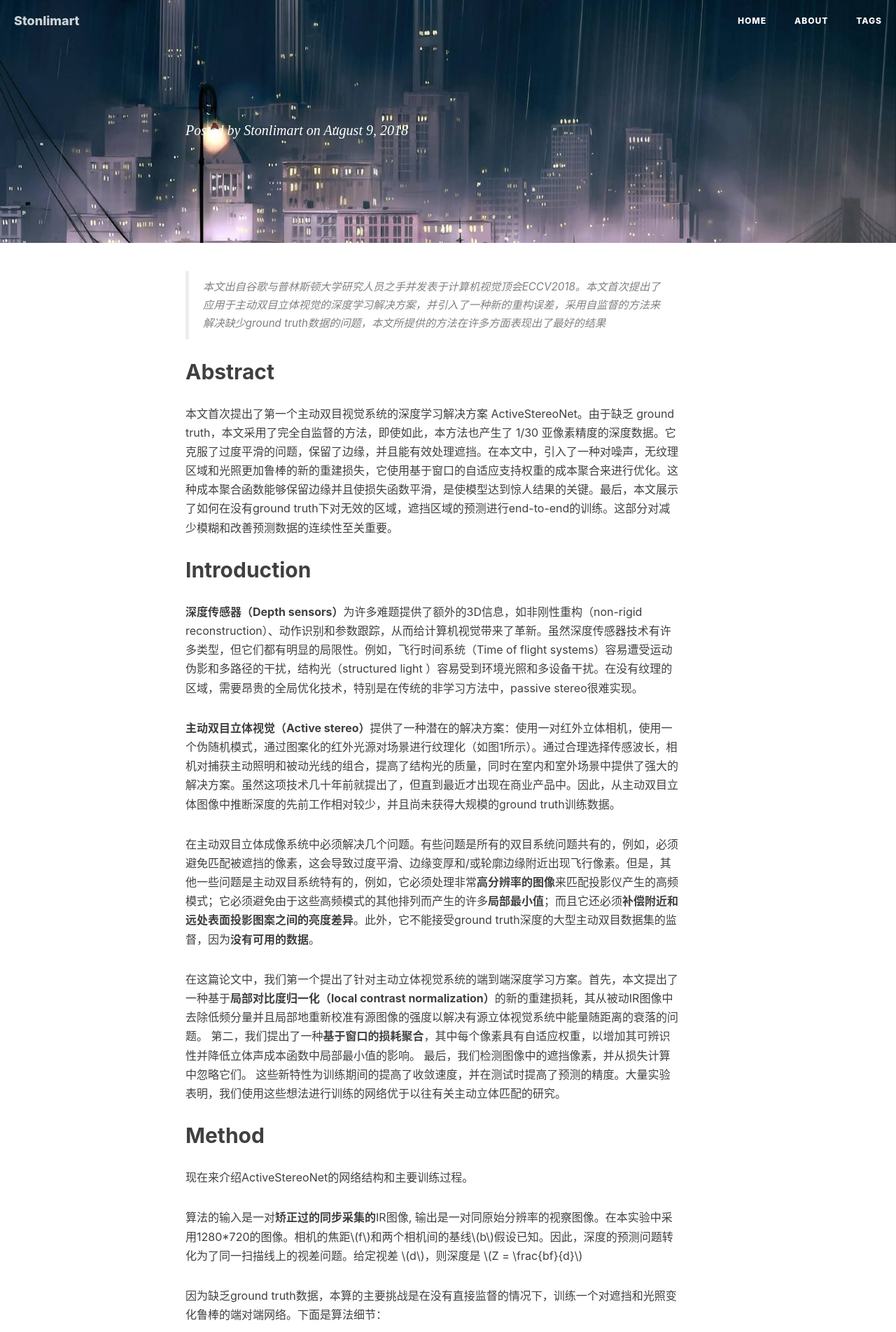
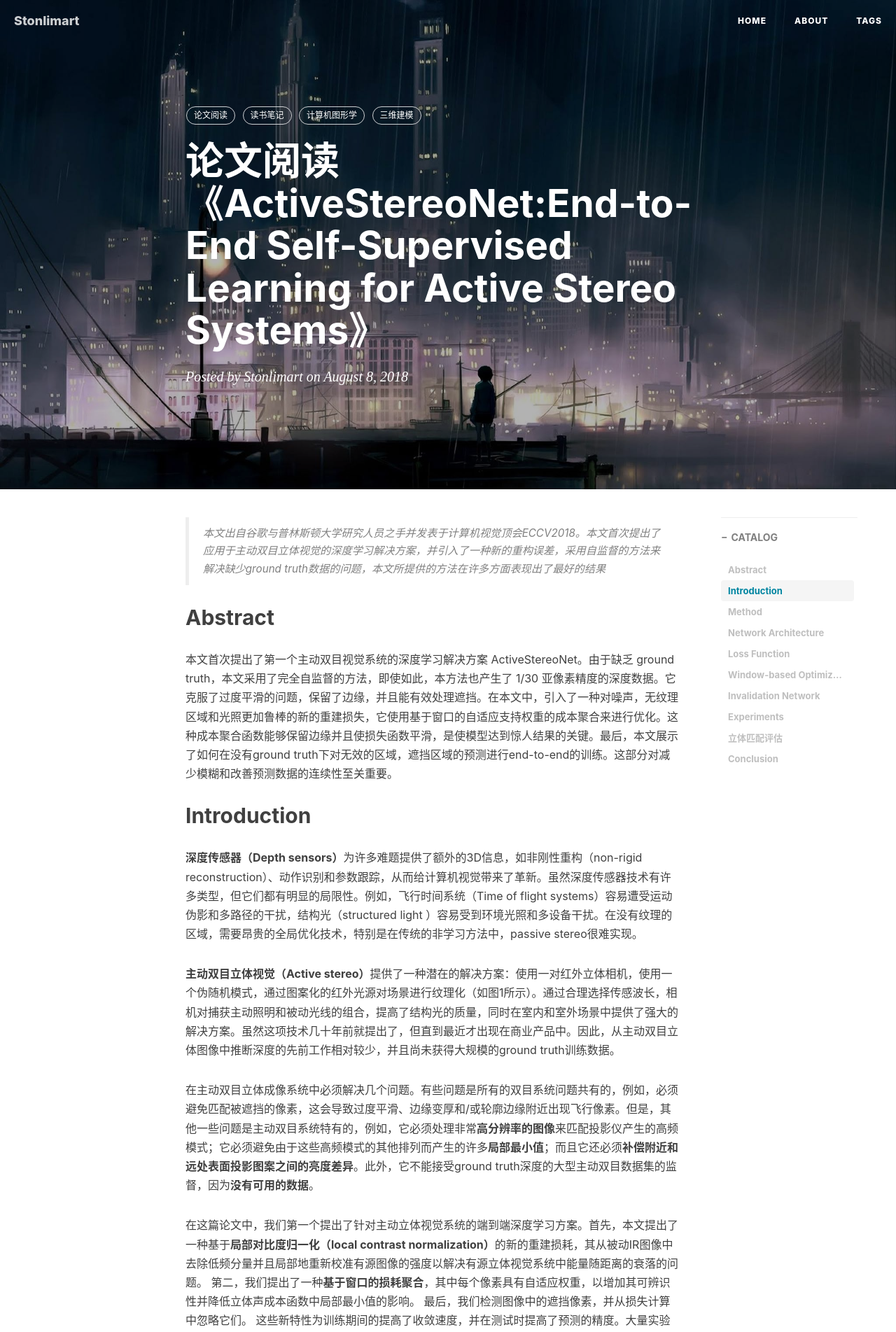
Before and after one commit to stonlimart/stonlimart.github.io, a Jekyll site: the page built from _posts/2018-8-8-papaerReading_ActiveStereoNet.markdown, in a window 1280 px wide. Shown: the top 1903 px of the page at 70% size. Built offline with Jekyll 4.4.1, drawn with Linux system fonts in a browser that asks for light colours; nearby versions of some CDN libraries; our own code applies the rules of GitHub Pages for plain Markdown files; comment, search, counter and statistics services are not loaded; some of the changed text lies outside the part shown.

Commit message:
redit header

```diff
--- a/_posts/2018-8-8-papaerReading_ActiveStereoNet.markdown
+++ b/_posts/2018-8-8-papaerReading_ActiveStereoNet.markdown
@@ -1,16 +1,18 @@
 ---
-layout: 	post
-title: 		"论文阅读《ActiveStereoNet:End-to-End Self-Supervised Learning for Active Stereo Systems》"
+layout:     post
+title:      "论文阅读《ActiveStereoNet:End-to-End Self-Supervised Learning for Active Stereo Systems》"
 subtitle:   ""
-date:       2018-08-08 12:30:00
-author:     "stonlimart"
+date:       2018-08-08 23:30:00
+author:     "Stonlimart"
 #header-img: "img/post-bg-nextgen-web-pwa.jpg"
 header-mask: 0.3
 catalog:    true
 tags:
-	- StereoVision
+    - 论文阅读
+    - 读书笔记
+    - 计算机图形学
+    - 三维建模
 ---
-
 
 > 本文出自谷歌与普林斯顿大学研究人员之手并发表于计算机视觉顶会ECCV2018。本文首次提出了应用于主动双目立体视觉的深度学习解决方案，并引入了一种新的重构误差，采用自监督的方法来解决缺少ground truth数据的问题，本文所提供的方法在许多方面表现出了最好的结果
 
@@ -32,7 +34,7 @@
 
 现在来介绍ActiveStereoNet的网络结构和主要训练过程。
 
-算法的输入是一对**矫正过的同步采集的**IR图像, 输出是一对同原始分辨率的视察图像。在本实验中采用1280*720的图像。相机的焦距$$f$$和两个相机间的基线$$b$$假设已知。因此，深度的预测问题转化为了同一扫描线上的视差问题。给定视差 $$d$$，则深度是 $$Z = \frac{bf}{d}$$
+算法的输入是一对**矫正过的同步采集的**IR图像, 输出是一对同原始分辨率的视察图像。在本实验中采用1280*720的图像。相机的焦距$f$和两个相机间的基线$b$假设已知。因此，深度的预测问题转化为了同一扫描线上的视差问题。给定视差 $d$，则深度是 $Z = \frac{bf}{d}$
 
 因为缺乏ground truth数据，本算的主要挑战是在没有直接监督的情况下，训练一个对遮挡和光照变化鲁棒的端对端网络。下面是算法细节：
 
@@ -50,7 +52,7 @@
 
 ### Loss Function
 
-上述网络结构是由一个低分辨率的视差网络和后续的微调模块来恢复高频细节，所以自然想到的方案是每个步骤都有一个损失函数。但是由于是无监督的，所以一个可行的方案是用左图和重构的左图之间的光度误差来作为损失函数 $$L = \sum_{ij}||I_{ij}^l - \hat{I}_{ij}^l||_1$$ ,重构的左图是通过预测视差和右图采样得到的。采样器是使用**Spatial Transformer Network（STN）** 得到的，该采样器对同行的2个像素进行双线性采样而且是完全可微的。
+上述网络结构是由一个低分辨率的视差网络和后续的微调模块来恢复高频细节，所以自然想到的方案是每个步骤都有一个损失函数。但是由于是无监督的，所以一个可行的方案是用左图和重构的左图之间的光度误差来作为损失函数$L = \sum_{ij}||I_{ij}^l - \hat{I}_{ij}^l||_1$ ,重构的左图是通过预测视差和右图采样得到的。采样器是使用**Spatial Transformer Network（STN）** 得到的，该采样器对同行的2个像素进行双线性采样而且是完全可微的。
 
 但是光度损失在图像重建中表现很差，尤其在主动双目系统中。首先，接受到的信号强度与距离的平方成反比，即 $I\propto\frac{1}{Z^2}$，这导致光度对距离的明显的依赖。第二，明亮的像素比暗点的像素更容易产生较大的残差，因为 $I = I^{*}+N(0,\sigma_1I^*+\sigma_2)$, 则两个匹配像素之间的残差满足分布$\epsilon  = N(0,\sqrt{(\sigma_1I^*+\sigma_2)^2+(\sigma_3\hat{I}^*+\sigma_4)^2} )$，可知，方差与亮度有关。在主动双目系统中，上述问题会使得网络偏向特殊的场景，永远会有更大的误差。网络会在更容易的区域学习，然后对其它区域进行平滑。那些较暗的像素，需要更高的精确度来确定深度，却会被忽略掉。
 
```
